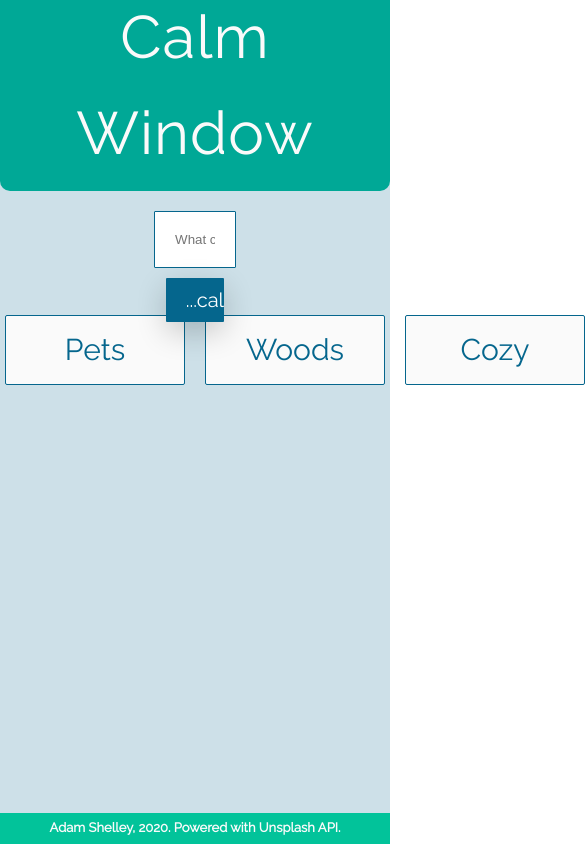
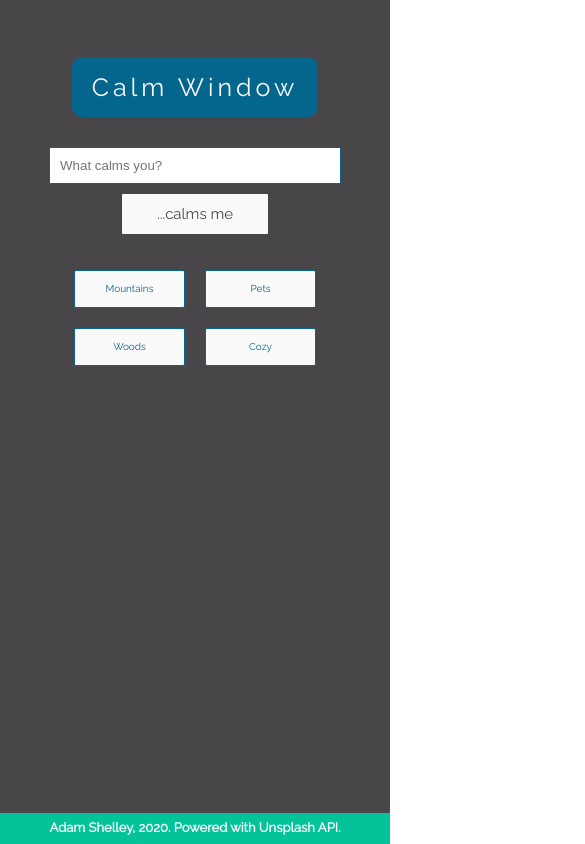
Before and after one commit to AdamShelley/CalmWindow, a plain HTML site: page index.html in a window 390 px wide. Shown: the whole page, 585 px wide, since content can reach past the window. Drawn offline with Linux system fonts and the light colour scheme.

Commit message:
Made the website more mobile friendly than previously.

```diff
--- a/main.js
+++ b/main.js
@@ -81,5 +81,5 @@ ideas.forEach(idea => {
   });
 });
 
-// Secret key to access API
+// "Secret" key to access API
 const key = "757699383254d35cf4ebae4dd19eb9fda9049e52f394f409aad91358d23a9aea";
--- a/style.scss
+++ b/style.scss
@@ -46,13 +46,15 @@ main {
   width: 100vw;
   transition: all 0.3s;
   z-index: 40;
-  background-color: rgba($color-1, 0.2);
+  // background-color: rgba($color-1, 0.1);
+  background-color: #49464a;
   height: 100%;
 
   &--nav-container {
     width: 100%;
     transition: all 0.3s;
-    margin-bottom: 6rem;
+    // margin-bottom: 6rem;
+    background: linear-gradient(to bottom, #49464a, transparent);
 
     & > .top-container {
       height: 20rem;
@@ -71,6 +73,8 @@ main {
         justify-content: center;
         align-items: center;
         text-align: center;
+        background-color: transparent;
+        margin-bottom: 6rem;
       }
     }
 
@@ -78,12 +82,12 @@ main {
       margin-top: 10rem;
       font-size: 6rem;
       font-weight: 100;
-      letter-spacing: 1px;
+      letter-spacing: 4px;
       color: #fafafa;
       font-weight: 100;
       // transition: all 1s ease-out;
       margin-bottom: 2rem;
-      background-color: $color-3;
+      background-color: $color-1;
       padding: 1rem 2rem;
       border-radius: 10px;
     }
@@ -194,7 +198,7 @@ main {
       &:hover,
       &:focus,
       &:active {
-        transform: scale(1.1);
+        transform: scale(1.01);
         width: 100%;
       }
     }
@@ -202,21 +206,22 @@ main {
     &__btn {
       width: 50%;
       padding: 1rem 2rem;
-      color: white;
-      transition: all 0.4s ease-out;
-      border: none;
-      background-color: $color-1;
+      color: #49464a;
+      transition: all 0.2s ease-in;
+      border: 1px solid transparent;
+      background-color: #fafafa;
       font-family: inherit;
       font-size: 2rem;
       font-weight: 100;
       border-radius: 1px;
       cursor: pointer;
-      box-shadow: 0 1rem 3rem rgba(0, 0, 0, 0.2);
+      // box-shadow: 0 1rem 3rem rgba(0, 0, 0, 0.2);
 
       &:hover {
-        background-color: $color-5;
+        background-color: $color-1;
         outline: none;
-        color: $color-1;
+        color: #fafafa;
+        border: 1px solid $color-1;
         // transform: scale(1.02);
       }
     }
@@ -241,3 +246,98 @@ main {
     color: #fafafa;
   }
 }
+
+@media screen and (max-width: 600px) {
+  .main__container {
+    display: flex;
+    flex-direction: column;
+    align-items: center;
+    // margin-top: 1rem;
+    // padding: 2rem;
+
+    &--nav-container {
+      display: flex;
+      flex-direction: column;
+      align-items: center;
+      justify-content: center;
+
+      & > .top-container {
+        // margin-top: 0rem;
+
+        & > h1 {
+          font-size: 2.5rem;
+        }
+
+        &__idea-bubbles {
+          margin: 0;
+          margin-top: 1rem;
+          display: flex;
+          flex-wrap: wrap;
+        }
+      }
+    }
+  }
+
+  .top-container {
+    width: 80%;
+  }
+
+  .calm-form {
+    width: 100%;
+
+    &__form-container {
+      width: 100%;
+      padding: 1rem;
+
+      &__text-input {
+        padding: 1rem;
+        width: 100%;
+      }
+
+      &__btn {
+        width: 50%;
+        font-size: 1.5rem;
+      }
+    }
+  }
+
+  .idea-bubble-container {
+    width: 100%;
+    padding: 1rem;
+  }
+
+  .ideas {
+    width: 100%;
+    flex-wrap: wrap;
+
+    display: flex;
+    flex-direction: row;
+    align-items: center;
+    justify-content: center;
+
+    margin: 0;
+    margin-top: 4rem;
+    padding: 0;
+
+    // width: 5rem;
+
+    & > .idea {
+      font-size: 1rem;
+      padding: 1rem 0;
+      margin-right: 1rem;
+
+      width: 30%;
+    }
+  }
+
+  .main__container--images {
+    margin-top: 10rem;
+    & > img {
+      width: 80vw;
+
+      &:last-child {
+        margin-bottom: 5rem;
+      }
+    }
+  }
+}
```
Also changed, not shown: style.css, 1 other file.
